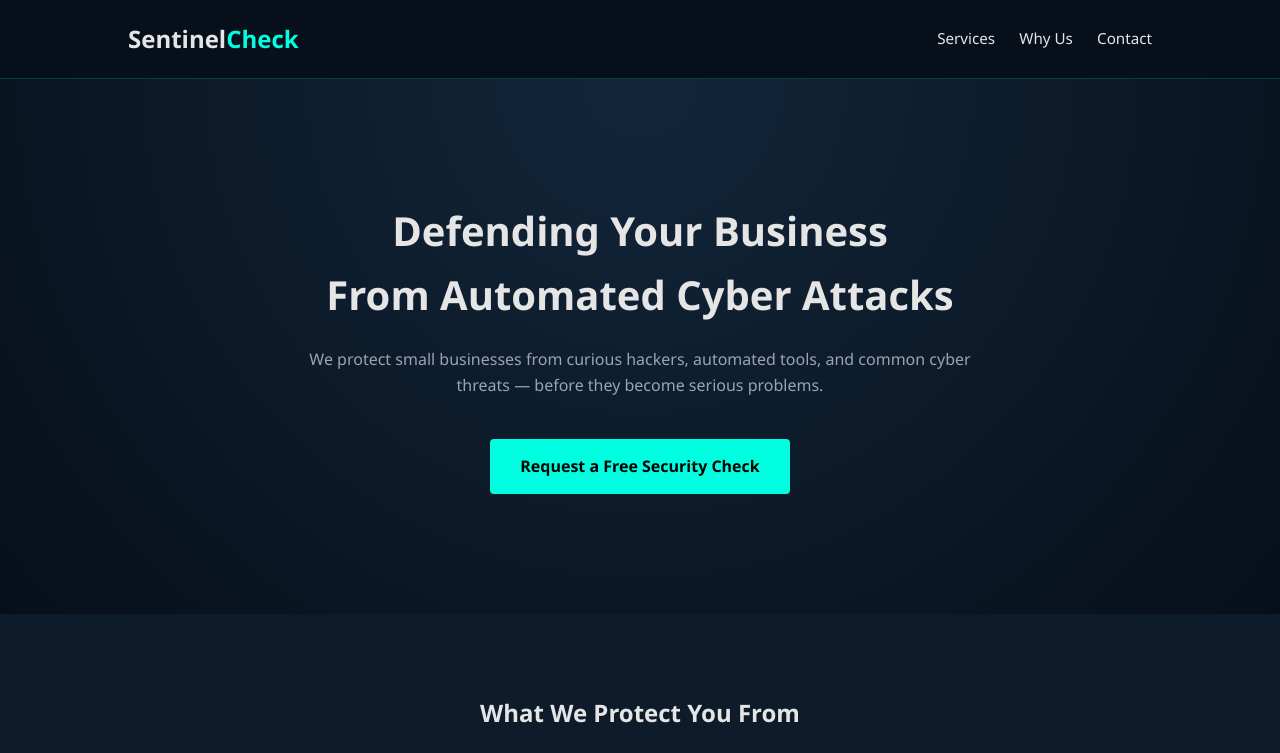
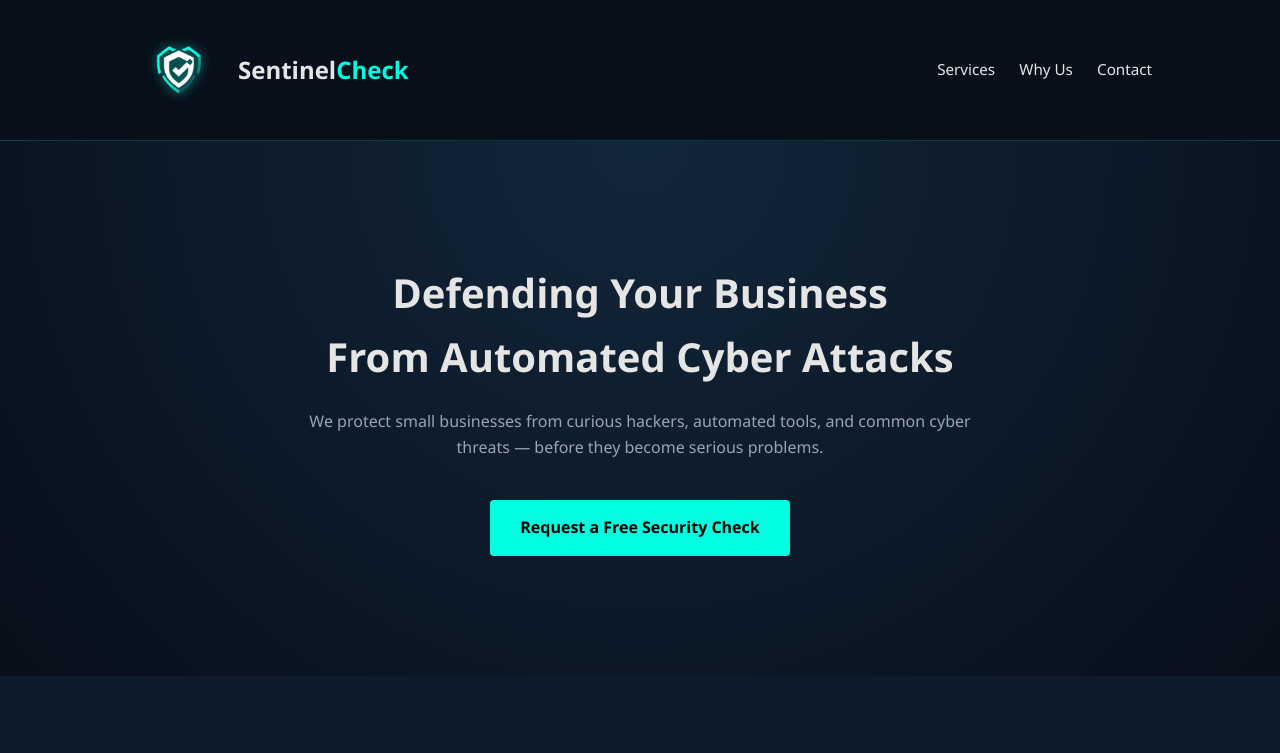
Before and after one commit to G40rc3/SentinelCheck, a plain HTML site: page index.html in a window 1280 px wide. Shown: the top 753 px of the page. Drawn offline with Linux system fonts and the light colour scheme.

Commit message:
logo added

```diff
--- a/index.html
+++ b/index.html
@@ -9,7 +9,11 @@
 <body>
 
   <header class="navbar">
-    <div class="logo">Sentinel<span>Check</span></div>
+    <div class="logo">
+      <img src="assets/logo.png" alt="Sentinel Check Logo" class="logo-icon">
+      <div class="logo-text">Sentinel<span>Check</span></div>
+    </div>
+
     <nav>
       <a href="#services">Services</a>
       <a href="#about">Why Us</a>
--- a/style.css
+++ b/style.css
@@ -20,7 +20,7 @@ body {
   line-height: 1.6;
 }
 
-/* NAVBAR */
+
 .navbar {
   display: flex;
   justify-content: space-between;
@@ -50,7 +50,7 @@ body {
   color: var(--primary);
 }
 
-/* HERO */
+
 .hero {
   padding: 120px 10%;
   text-align: center;
@@ -83,7 +83,7 @@ body {
   color: #fff;
 }
 
-/* SERVICES */
+
 .services {
   padding: 80px 10%;
 }
@@ -111,7 +111,7 @@ body {
   margin-bottom: 10px;
 }
 
-/* ABOUT */
+
 .about {
   padding: 80px 10%;
   background: #091423;
@@ -124,7 +124,7 @@ body {
   color: var(--muted);
 }
 
-/* CONTACT */
+
 .contact {
   padding: 80px 10%;
   text-align: center;
@@ -138,7 +138,7 @@ body {
   border: 1px solid rgba(255,0,255,0.2);
 }
 
-/* FOOTER */
+
 footer {
   padding: 20px;
   text-align: center;
@@ -146,3 +146,32 @@ footer {
   color: var(--muted);
   font-size: 0.85rem;
 }
+
+
+.logo {
+  display: flex;
+  align-items: center;
+  gap: 10px;
+}
+
+.logo-icon {
+  height: 70px;
+  width: 70px;
+  object-fit: contain;
+}
+
+.logo-text {
+  font-size: 1.5rem;
+  font-weight: bold;
+}
+
+.logo-text span {
+  color: var(--primary);
+}
+
+.logo-icon {
+  height: 100px;
+  width: 100px;
+  object-fit: contain;
+  filter: drop-shadow(0 0 6px rgba(0,255,224,0.6));
+}
```
Also changed, not shown: assets/logo.png (added), assets/logo.svg (deleted).
